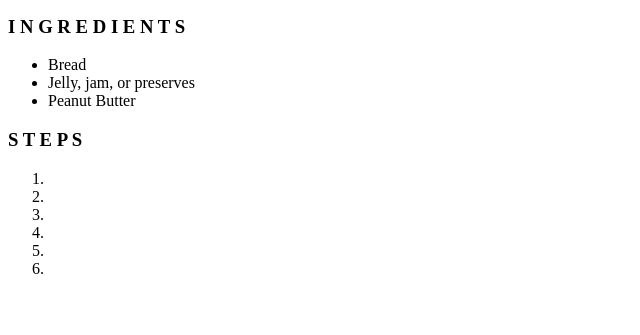
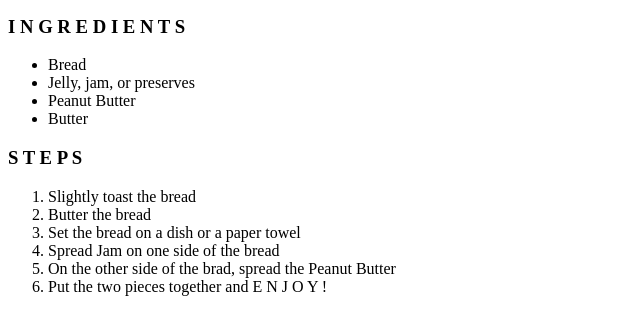
Before and after one commit to MayonakanoOokami/odin-recipes, a plain HTML site: page recipes/PBJ.html in a window 1280 px wide. Shown: the part 127-462 px from the top of the page, without its empty margins (0-640 px from the left). Drawn offline with Linux system fonts and the light colour scheme.

Commit message:
Added the recipe steps for PBJ.

```diff
--- a/recipes/PBJ.html
+++ b/recipes/PBJ.html
@@ -16,15 +16,16 @@
             <li>Bread</li>
             <li>Jelly, jam, or preserves</li>
             <li>Peanut Butter</li>
+            <li>Butter</li>
         </ul>
         <h3>S T E P S</h3>
         <ol>
-            <li></li>
-            <li></li>
-            <li></li>
-            <li></li>
-            <li></li>
-            <li></li>
+            <li>Slightly toast the bread</li>
+            <li>Butter the bread</li>
+            <li>Set the bread on a dish or a paper towel</li>
+            <li>Spread Jam on one side of the bread</li>
+            <li>On the other side of the brad, spread the Peanut Butter</li>
+            <li>Put the two pieces together and E N J O Y !</li>
         </ol>
     </body>
 </html>
```
